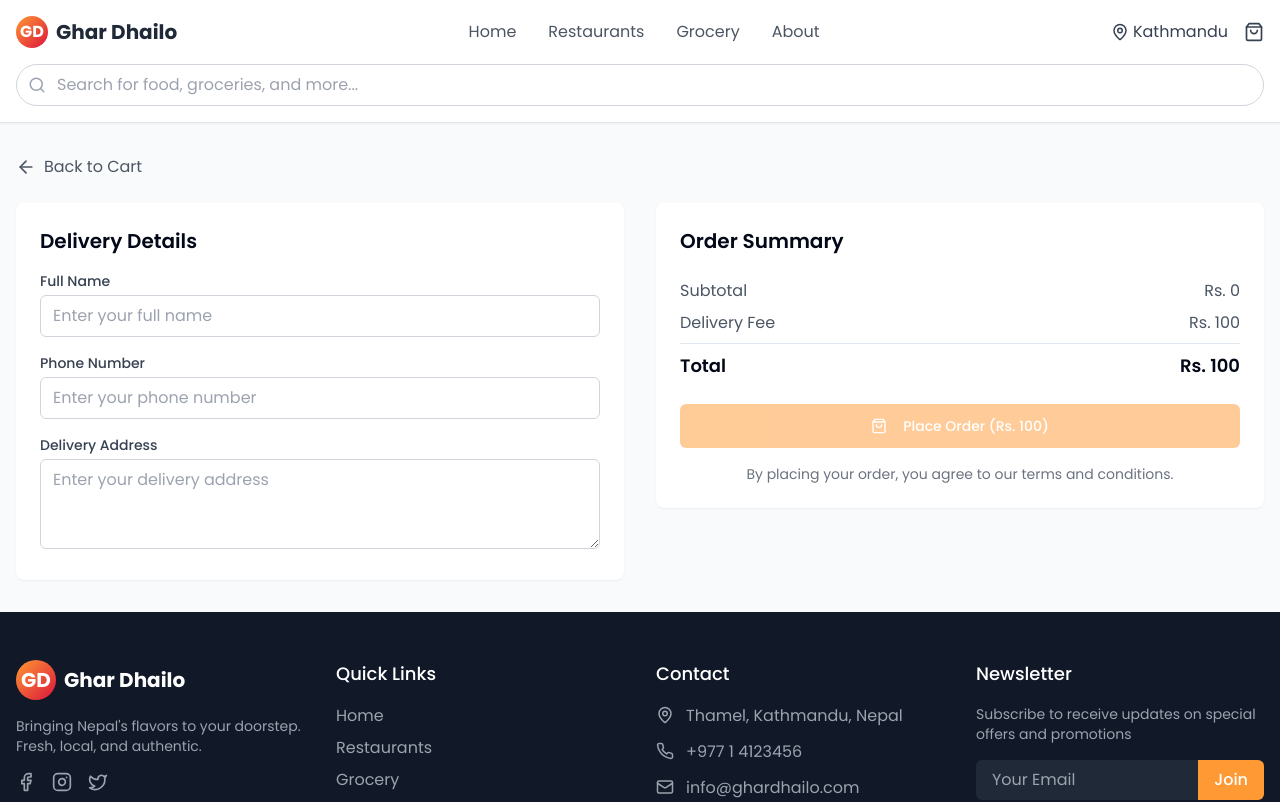
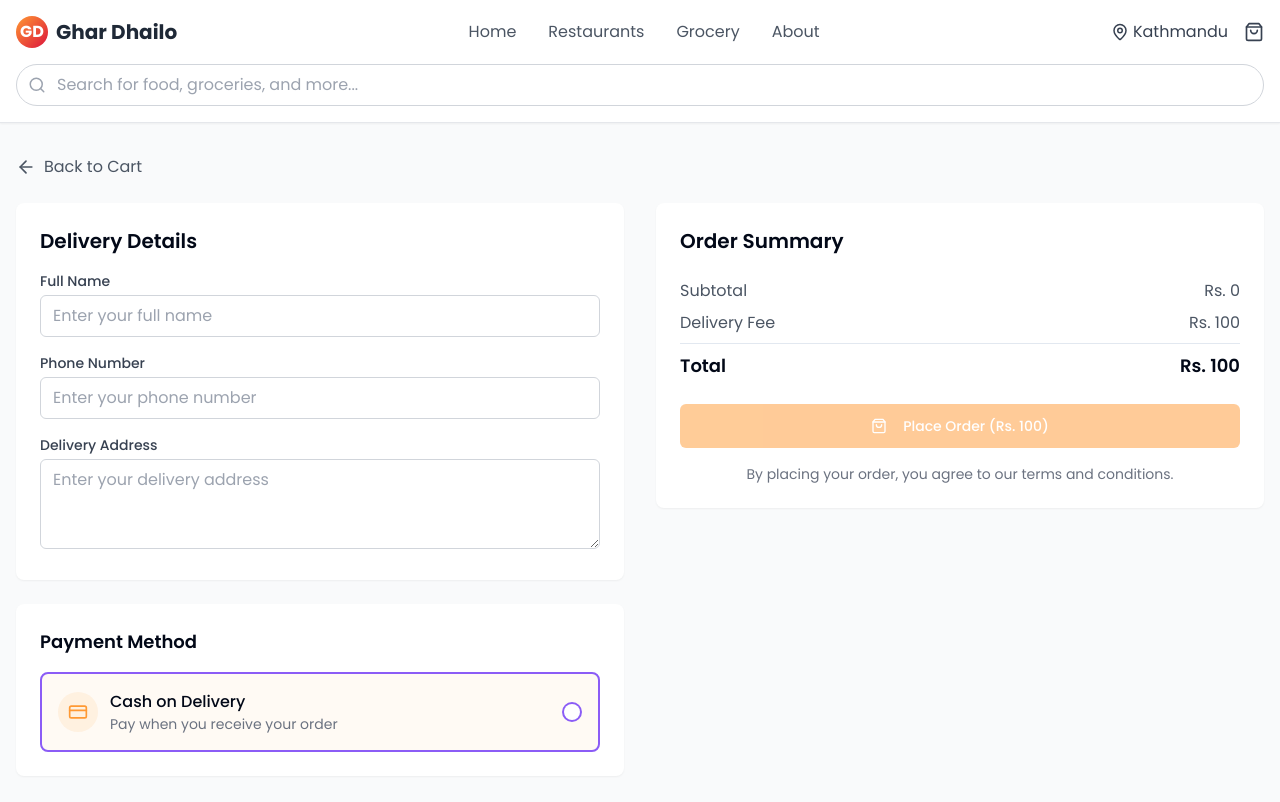
Before and after one commit to bgfgug/ghar-dhailo-frontend, a React (Vite) app: page /checkout in a window 1280 px wide. Shown: the top 802 px of the page. Built offline with nearby package versions, Linux system fonts and the light colour scheme.

Commit message:
feat: Implement checkout with COD
Adds initial checkout functionality with Cash on Delivery (COD) payment method.
Structures the checkout code to facilitate future integration of Stripe or other payment gateways.

```diff
--- /dev/null
+++ b/src/components/PaymentMethodSelector.tsx
@@ -0,0 +1,71 @@
+
+import { useState } from 'react'
+import { motion } from 'framer-motion'
+import { CreditCard } from 'lucide-react'
+import { Button } from '@/components/ui/button'
+
+interface PaymentMethod {
+  id: string
+  name: string
+  description: string
+}
+
+const paymentMethods: PaymentMethod[] = [
+  {
+    id: 'cod',
+    name: 'Cash on Delivery',
+    description: 'Pay when you receive your order'
+  }
+  // Future payment methods can be added here
+]
+
+export function PaymentMethodSelector() {
+  const [selectedMethod, setSelectedMethod] = useState('cod')
+
+  return (
+    <div className="space-y-4">
+      <h3 className="text-lg font-semibold">Payment Method</h3>
+      <div className="grid gap-4">
+        {paymentMethods.map((method) => (
+          <motion.div
+            key={method.id}
+            whileHover={{ scale: 1.02 }}
+            whileTap={{ scale: 0.98 }}
+            animate={{
+              borderColor: selectedMethod === method.id ? '#8B5CF6' : '#E5E7EB'
+            }}
+            className={`relative rounded-lg border-2 p-4 cursor-pointer
+              ${selectedMethod === method.id ? 'border-primary bg-primary/5' : 'border-gray-200'}
+            `}
+            onClick={() => setSelectedMethod(method.id)}
+          >
+            <div className="flex items-center gap-3">
+              <div className="flex h-10 w-10 items-center justify-center rounded-full bg-primary/10">
+                <CreditCard className="h-5 w-5 text-primary" />
+              </div>
+              <div>
+                <h4 className="font-medium">{method.name}</h4>
+                <p className="text-sm text-gray-500">{method.description}</p>
+              </div>
+              <motion.div
+                className="ml-auto h-5 w-5 rounded-full border-2 border-gray-300"
+                animate={{
+                  backgroundColor: selectedMethod === method.id ? '#8B5CF6' : 'transparent',
+                  borderColor: selectedMethod === method.id ? '#8B5CF6' : '#D1D5DB'
+                }}
+              >
+                {selectedMethod === method.id && (
+                  <motion.div
+                    initial={{ scale: 0 }}
+                    animate={{ scale: 1 }}
+                    className="h-full w-full rounded-full bg-white p-1"
+                  />
+                )}
+              </motion.div>
+            </div>
+          </motion.div>
+        ))}
+      </div>
+    </div>
+  )
+}
--- a/src/pages/Checkout.tsx
+++ b/src/pages/Checkout.tsx
@@ -1,11 +1,12 @@
-
 import React, { useState } from 'react';
 import { useNavigate } from 'react-router-dom';
 import { ShoppingBag, ArrowLeft } from 'lucide-react';
+import { motion } from 'framer-motion';
 import Header from '@/components/Header';
 import Footer from '@/components/Footer';
 import { useCart } from '@/context/CartContext';
 import { Button } from '@/components/ui/button';
+import { PaymentMethodSelector } from '@/components/PaymentMethodSelector';
 import { toast } from "@/hooks/use-toast";
 import formatPrice from '@/utils/formatPrice';
 
@@ -43,7 +44,6 @@ const Checkout = () => {
       [name]: value
     }));
 
-    // Clear error for this field when user types
     if (errors[name as keyof FormErrors]) {
       setErrors(prev => ({
         ...prev,
@@ -92,12 +92,9 @@ const Checkout = () => {
 
     setIsSubmitting(true);
 
-    // Generate a random order ID (in a real app, this would come from the server)
-    const orderId = Math.random().toString(36).substring(2, 10).toUpperCase();
+    setTimeout(() => {
+      const orderId = Math.random().toString(36).substring(2, 10).toUpperCase();
 
-    // Simulate API call with a timeout
-    setTimeout(() => {
-      // Process the order (in a real app, send data to a server)
       clearCart();
 
       toast({
@@ -105,7 +102,6 @@ const Checkout = () => {
         description: `Your order #${orderId} has been confirmed.`,
       });
 
-      // Navigate to order success page with order details
       navigate('/order/success', {
         state: {
           orderId,
@@ -123,17 +119,23 @@ const Checkout = () => {
       <Header />
       <main className="flex-grow bg-gray-50 py-8">
         <div className="container mx-auto px-4">
-          <button
+          <motion.button
             onClick={() => navigate('/cart')}
             className="flex items-center text-gray-600 hover:text-gray-900 mb-6"
+            whileHover={{ x: -5 }}
+            whileTap={{ scale: 0.95 }}
           >
             <ArrowLeft className="mr-2" size={20} />
             Back to Cart
-          </button>
+          </motion.button>
 
           <div className="grid grid-cols-1 md:grid-cols-2 gap-8">
-            {/* Delivery Details */}
-            <div className="space-y-6">
+            <motion.div
+              initial={{ opacity: 0, y: 20 }}
+              animate={{ opacity: 1, y: 0 }}
+              transition={{ duration: 0.5 }}
+              className="space-y-6"
+            >
               <div className="bg-white p-6 rounded-lg shadow-sm">
                 <h2 className="text-xl font-semibold mb-4">Delivery Details</h2>
                 <form onSubmit={handleSubmit} className="space-y-4">
@@ -193,10 +195,22 @@ const Checkout = () => {
                   </div>
                 </form>
               </div>
-            </div>
 
-            {/* Order Summary */}
-            <div>
+              <motion.div
+                initial={{ opacity: 0 }}
+                animate={{ opacity: 1 }}
+                transition={{ delay: 0.2 }}
+                className="bg-white p-6 rounded-lg shadow-sm"
+              >
+                <PaymentMethodSelector />
+              </motion.div>
+            </motion.div>
+
+            <motion.div
+              initial={{ opacity: 0, y: 20 }}
+              animate={{ opacity: 1, y: 0 }}
+              transition={{ duration: 0.5, delay: 0.2 }}
+            >
               <div className="bg-white p-6 rounded-lg shadow-sm">
                 <h2 className="text-xl font-semibold mb-4">Order Summary</h2>
                 <div className="divide-y divide-gray-200">
@@ -211,7 +225,12 @@ const Checkout = () => {
                   ))}
                 </div>
 
-                <div className="mt-6 space-y-2">
+                <motion.div
+                  className="mt-6 space-y-2"
+                  initial={{ opacity: 0 }}
+                  animate={{ opacity: 1 }}
+                  transition={{ delay: 0.4 }}
+                >
                   <div className="flex justify-between text-gray-600">
                     <span>Subtotal</span>
                     <span>{formatPrice(subtotal)}</span>
@@ -224,7 +243,7 @@ const Checkout = () => {
                     <span>Total</span>
                     <span>{formatPrice(total)}</span>
                   </div>
-                </div>
+                </motion.div>
 
                 <Button
                   className="w-full mt-6"
@@ -240,7 +259,7 @@ const Checkout = () => {
                   By placing your order, you agree to our terms and conditions.
                 </p>
               </div>
-            </div>
+            </motion.div>
           </div>
         </div>
       </main>
```
